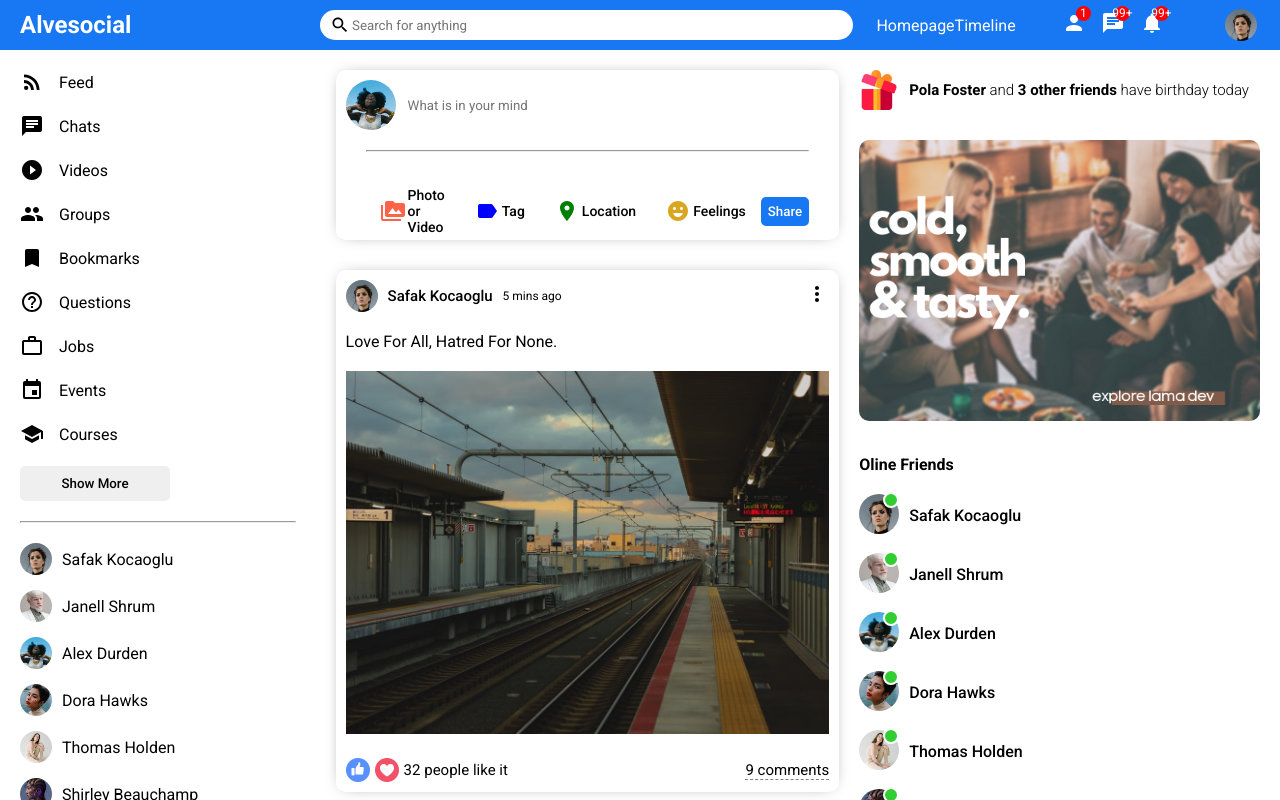
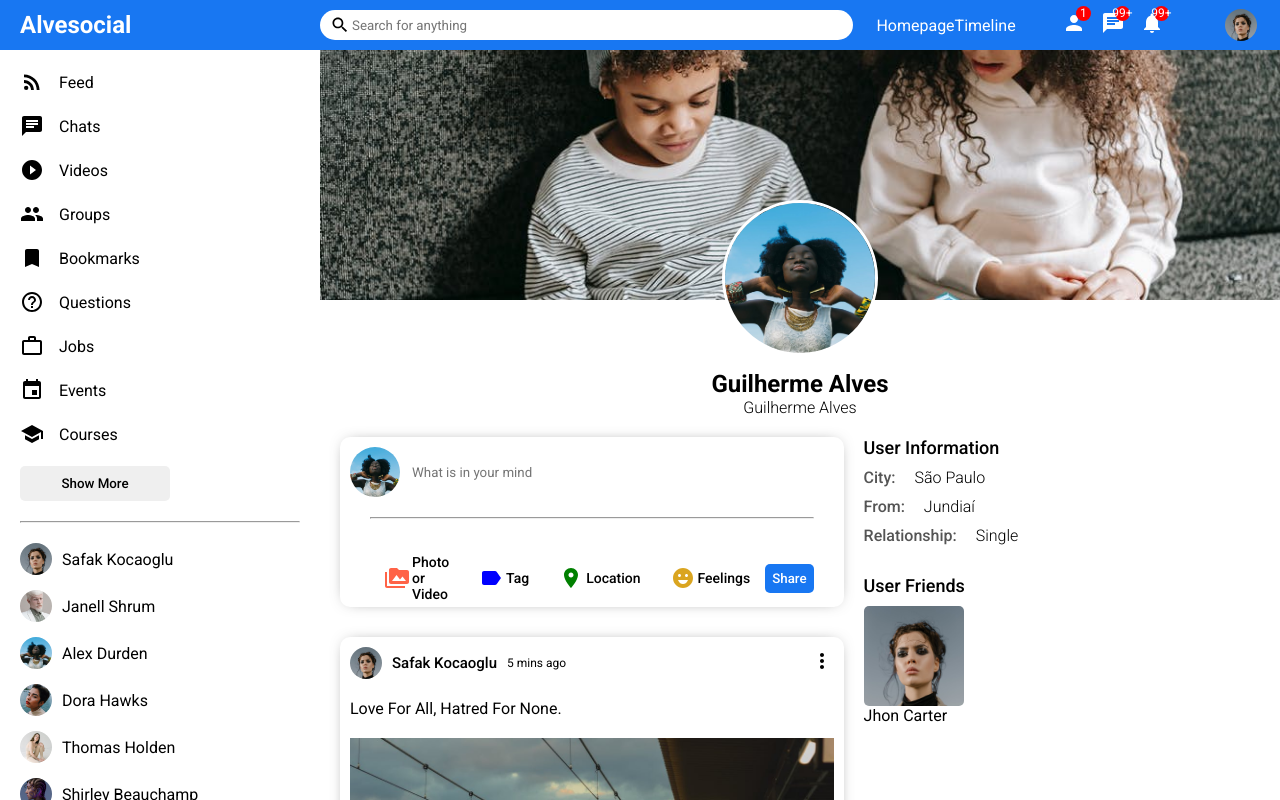
Before and after one commit to guiAlvesDeOliveira/react-node-social-media, a React (Create React App) app in the folder view/: page / in a window 1280 px wide. Shown: the top 800 px of the page. Built offline with nearby package versions, Linux system fonts and the light colour scheme.

Commit message:
Created Profile Page.

```diff
--- a/view/src/App.js
+++ b/view/src/App.js
@@ -1,7 +1,8 @@
 import Home from "./pages/home/Home";
+import Profile from "./pages/profile/Profile";
 
 function App() {
-  return <Home/>
+  return <Profile/>
 }
 
 export default App;
--- a/view/src/components/rightbar/Rightbar.js
+++ b/view/src/components/rightbar/Rightbar.js
@@ -2,10 +2,10 @@
 import {Users} from "../../dummyData";
 import Online from "../online/Online";
 
-export default function Rightbar() {
-    return (
-        <div className='rightbar'>
-            <div className='rightbarWrapper'>
+export default function Rightbar({profile}) {
+    const HomeRightBar = () => {
+        return (
+            <>
                 <div className='birthdayContainer'>
                     <img className='birthdayImg' src='/assets/gift.png' alt=''/>
                     <span
@@ -14,10 +14,48 @@
                 <img src='/assets/ad.png' className='rightbarAd' alt=''/>
                 <h4 className='rightbarTitle'>Oline Friends</h4>
                 <ul className='rightbarFriendList'>
-                    {Users.map(u=> (
-                        <Online user={u} key={u.id} />
+                    {Users.map(u => (
+                        <Online user={u} key={u.id}/>
                     ))}
                 </ul>
+            </>
+        )
+    }
+
+    const ProfileRightBar = () => {
+        return (
+            <>
+                <h4 className='rightbarTitle'>User Information</h4>
+                <div className='rightbarInfo'>
+                    <div className='rightbarInfoItem'>
+                        <span className='rightbarInfoKey'>City: </span>
+                        <span className='rightbarInfoValue'>São Paulo</span>
+                    </div>
+                    <div className='rightbarInfoItem'>
+                        <span className='rightbarInfoKey'>From: </span>
+                        <span className='rightbarInfoValue'>Jundiaí</span>
+                    </div>
+                    <div className='rightbarInfoItem'>
+                        <span className='rightbarInfoKey'>Relationship: </span>
+                        <span className='rightbarInfoValue'>Single</span>
+                    </div>
+                </div>
+                <h4 className='rightbarTitle'>User Friends</h4>
+                <div className='rightbarFollowings'>
+                    <div className='rightbarFollowing'>
+                        <img src='/assets/person/1.jpeg' className='rightbarFollowingImg' alt=''/>
+                        <span className='rightbarFollowingName'>Jhon Carter</span>
+                    </div>
+                </div>
+
+            </>
+        )
+    }
+
+    return (
+        <div className='rightbar'>
+            <div className='rightbarWrapper'>
+                <ProfileRightBar/>
             </div>
         </div>
     )
--- a/view/src/components/rightbar/rightbar.css
+++ b/view/src/components/rightbar/rightbar.css
@@ -38,3 +38,47 @@
     margin: 0;
     list-style: none;
 }
+
+.rightbarTitle {
+    font-size: 18px;
+    font-weight: 500;
+    margin-bottom: 10px;
+}
+
+.rightbarInfo{
+    margin-bottom: 30px;
+}
+
+.rightbarInfoItem {
+    margin-bottom: 10px;
+}
+
+.rightbarInfoKey {
+    font-weight: 500;
+    margin-right: 15px;
+    color: #555;
+}
+
+.rightbarInfoValue {
+    font-weight: 300;
+}
+
+.rightbarFollowings {
+    display: flex;
+    flex-wrap: wrap;
+    justify-content: space-between;
+}
+
+.rightbarFollowing {
+    display: flex;
+    flex-direction: column;
+    margin-bottom: 20px;
+    cursor: pointer;
+}
+
+.rightbarFollowingImg {
+    width: 100px;
+    height: 100px;
+    object-fit: cover;
+    border-radius: 5px;
+}
--- /dev/null
+++ b/view/src/pages/profile/Profile.js
@@ -0,0 +1,33 @@
+import './profile.css'
+import Topbar from "../../components/topbar/Topbar";
+import Sidebar from "../../components/sidebar/Sidebar";
+import Feed from "../../components/feed/Feed";
+import Rightbar from "../../components/rightbar/Rightbar";
+
+export default function Profile() {
+    return (
+        <div>
+            <Topbar/>
+            <div className='profile'>
+                <Sidebar/>
+                <div className='profileRight'>
+                    <div className='profileRightTop'>
+                        <div className='profileCover'>
+
+                            <img src='/assets/post/7.jpeg' alt='' className='profileCoverImg'/>
+                            <img src='/assets/person/3.jpeg' alt='' className='profileUserImg'/>
+                        </div>
+                        <div className='profileInfo'>
+                            <h4 className='profileInfoName'>Guilherme Alves</h4>
+                            <span className='profileInfoDesc'>Guilherme Alves</span>
+                        </div>
+                    </div>
+                    <div className='profileRightBottom'>
+                        <Feed/>
+                        <Rightbar profile/>
+                    </div>
+                </div>
+            </div>
+        </div>
+    )
+}
--- /dev/null
+++ b/view/src/pages/profile/profile.css
@@ -0,0 +1,49 @@
+.profile {
+    display: flex;
+}
+
+.profileRight {
+    flex: 9;
+}
+
+.profileCover {
+    height: 320px;
+    position: relative;
+}
+
+.profileCoverImg{
+    width: 100%;
+    height: 250px;
+    object-fit: cover;
+}
+
+.profileUserImg {
+    width: 150px;
+    height: 150px;
+    border-radius: 50%;
+    object-fit: cover;
+    position: absolute;
+    left: 0;
+    right: 0;
+    margin: auto;
+    top: 150px;
+    border: 3px solid white;
+}
+
+.profileInfo {
+    display: flex;
+    flex-direction: column;
+    align-items: center;
+}
+
+.profileInfoName{
+    font-size: 24px;
+}
+
+.profileInfoDesc {
+    font-weight: 300;
+}
+
+.profileRightBottom {
+    display: flex;
+}
```
